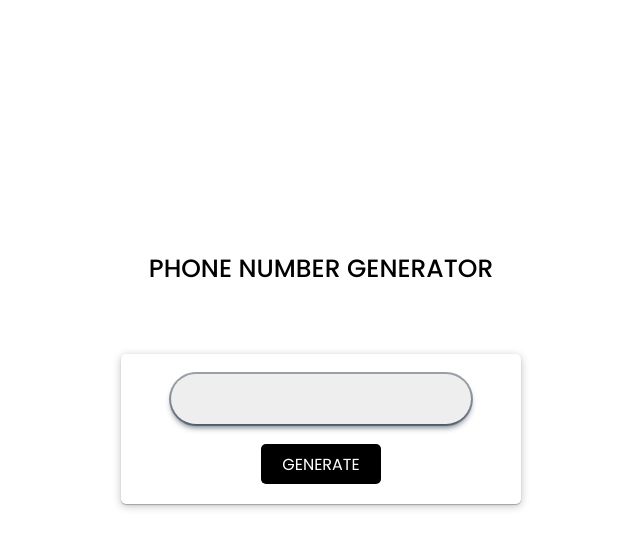
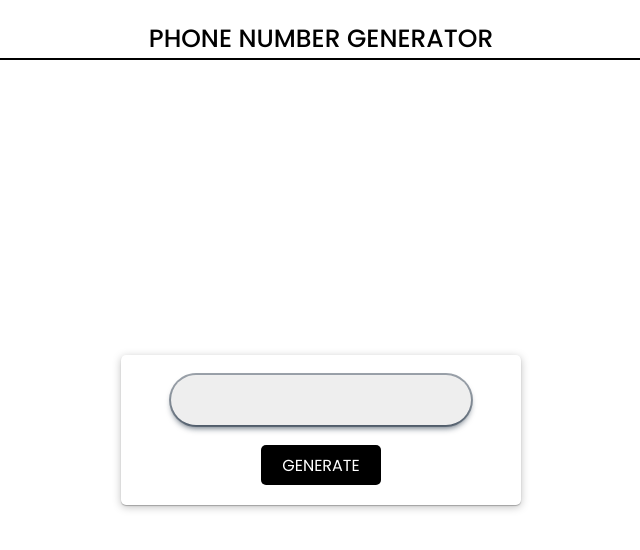
Before and after one commit to VISHNUKUMAR-BS/Random-phone-number-generator, a plain HTML site: page index.html in a window 1280 px wide. Shown: the whole page, without its empty margins (319-959 px from the left). Drawn offline with Linux system fonts and the light colour scheme.

Commit message:
Update style.css

```diff
--- a/style.css
+++ b/style.css
@@ -11,17 +11,14 @@ body{
     height: 100vh;
     display: flex;
     flex-direction: column;
-    position: absolute;
 }
 p{
-    position: relative;
-    top: 230px;
-    width: 100vw;
     margin-top: 20px;
     text-align: center;
     font-size: 25px;
     font-weight: 500;
     text-transform: uppercase;
+    border-bottom: 2px solid black;
 }
 .box{
     display: flex;
```
